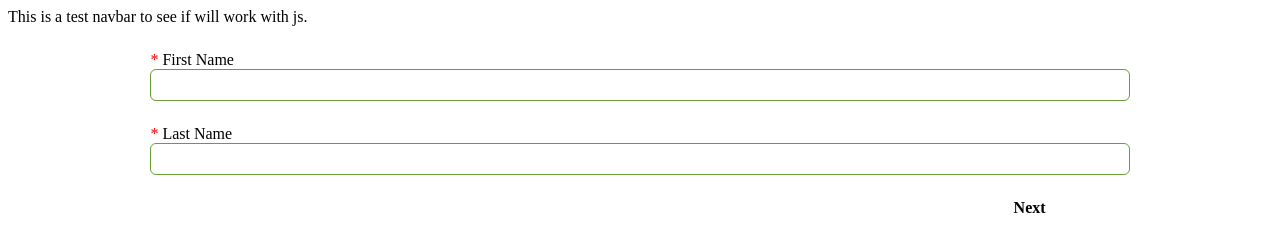
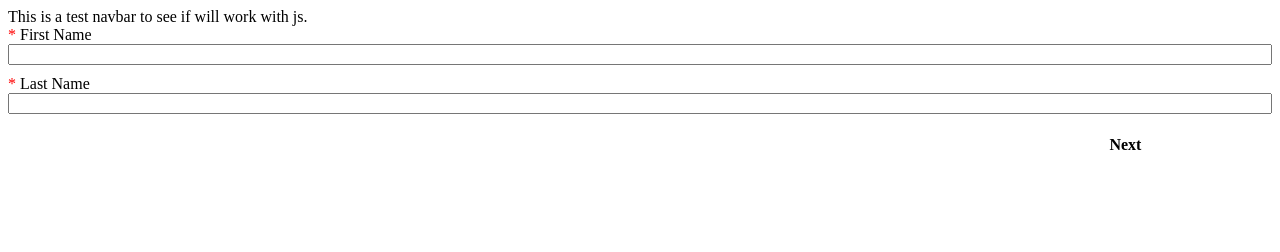
Before and after one commit to cwray-tech/arbor-care-servicewise-forms, a plain HTML site: page contact/index.html in a window 1280 px wide. Drawn offline with Linux system fonts and the light colour scheme; no server answers.

Commit message:
update styles

```diff
--- a/contact/styles.css
+++ b/contact/styles.css
@@ -1,57 +1,18 @@
 .sa-input {
   box-sizing: border-box;
   width: 100%;
-  outline: none;
-  background-color: #fff;
-  border-radius: 6px;
-  border-color: #669f34;
-  border-style: solid;
-  border-width: 1px;
-  background-size: 16px 16px;
-  height: 32px;
+  margin-bottom: 10px;
 }
 
-.sa-text {
-  padding: 10px 28px 10px 15px;
-  font-size: 14px;
-}
 
 .sa-dropdown {
   height: auto;
 }
 
-.sa-textarea {
-  resize: none;
-  height: auto;
-  padding: 10px 28px 10px 15px;
-  font-size: 14px;
-}
-
-.sa-form {
-  position: relative;
-  max-width: 1024px;
-  margin: 0 auto;
-  background-color: white;
-}
 
 .sa-form-review {
   margin: 0 auto;
   background-color: white;
-}
-
-.sa-form-body {
-  background-color: white;
-  color: black;
-}
-
-.sa-form-field {
-  margin: 24px 2%;
-}
-
-.sa-form-page {
-  padding: 1px 2px;
-  max-width: 1024px;
-  margin: 0 auto;
 }
 
 .sa-form-page-nav {
```
